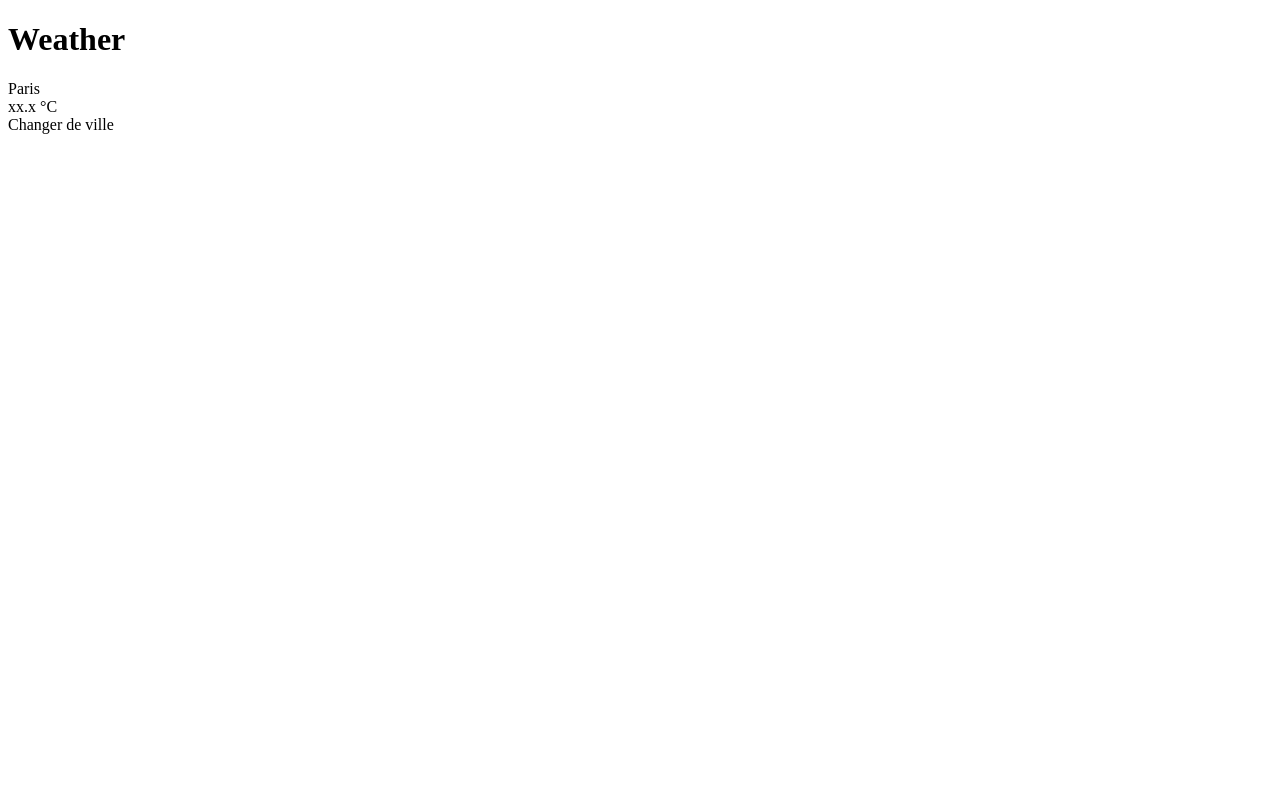
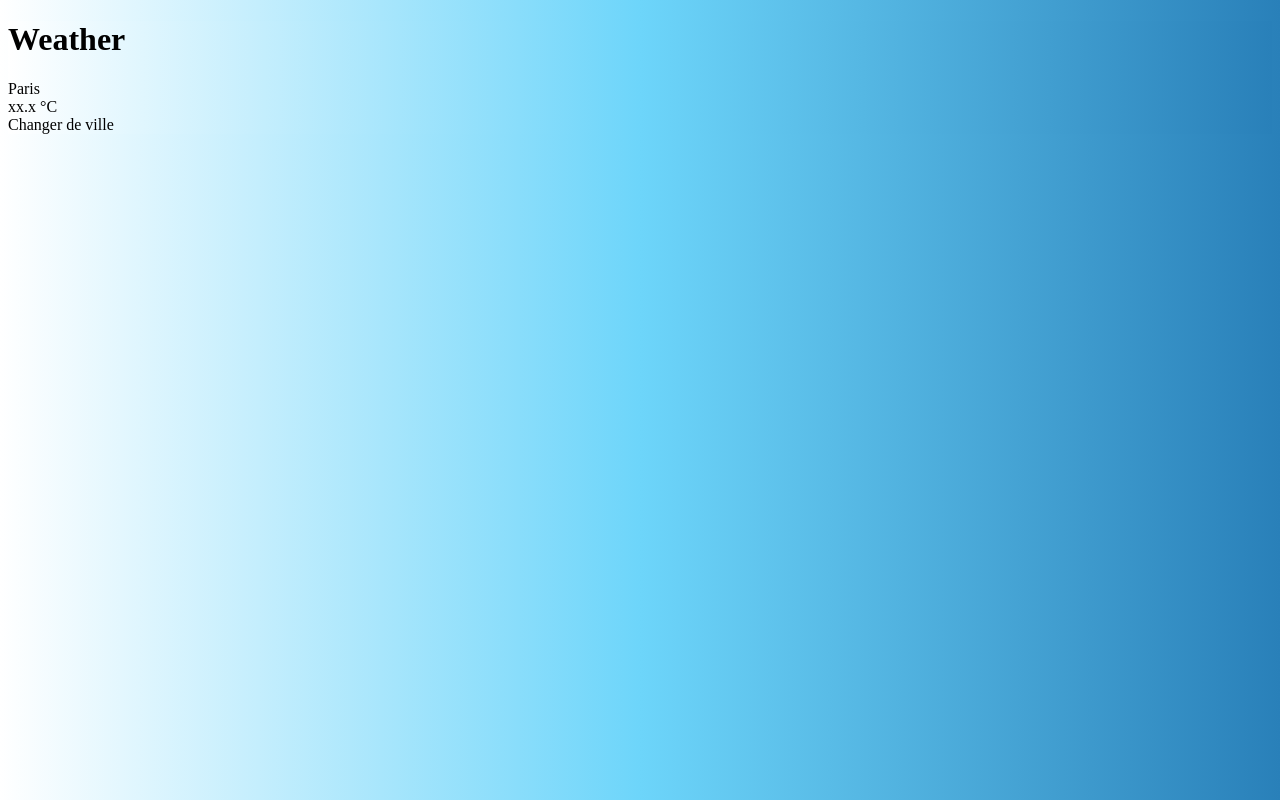
Before and after one commit to charles198618/new-weather-app, a plain HTML site: page index.html in a window 1280 px wide. Drawn offline with Linux system fonts and the light colour scheme.

Commit message:
Adding path files and styling our elements

```diff
--- a/index.html
+++ b/index.html
@@ -4,6 +4,8 @@
     <meta charset="UTF-8">
     <meta http-equiv="X-UA-Compatible" content="IE=edge">
     <meta name="viewport" content="width=device-width, initial-scale=1.0">
+    <link rel="stylesheet" type="text/css" href="style.css">
+    <script src="script.js" ></script>
     <title>Document</title>
 </head>
 <body>
--- a/style.css
+++ b/style.css
@@ -0,0 +1,6 @@
+html, body {
+    background: #2980B9;
+    background: -webkit-linear-gradient(to right, #FFFFFF, #6DD5FA, #2980B9);
+    background: linear-gradient(to right, #FFFFFF, #6DD5FA, #2980B9);
+    min-width: 400px;
+  }
```
